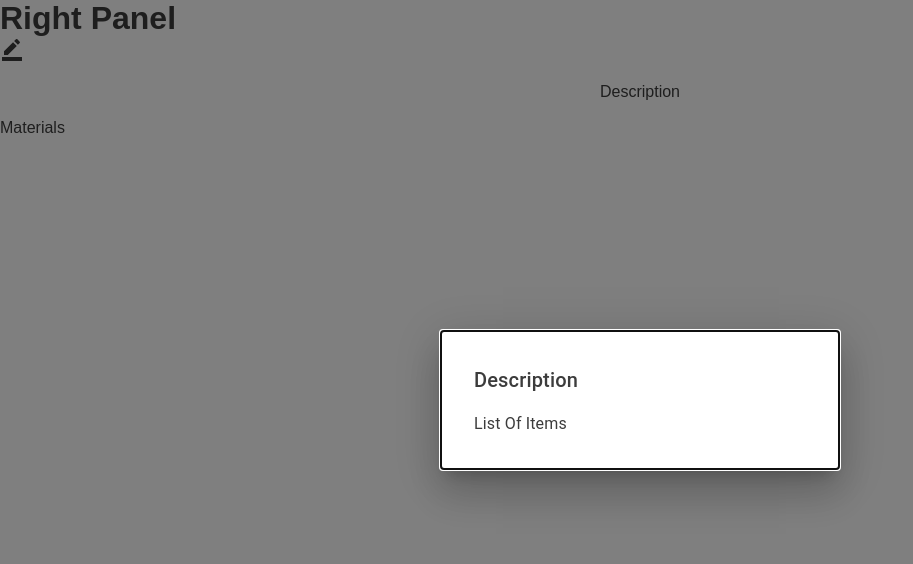
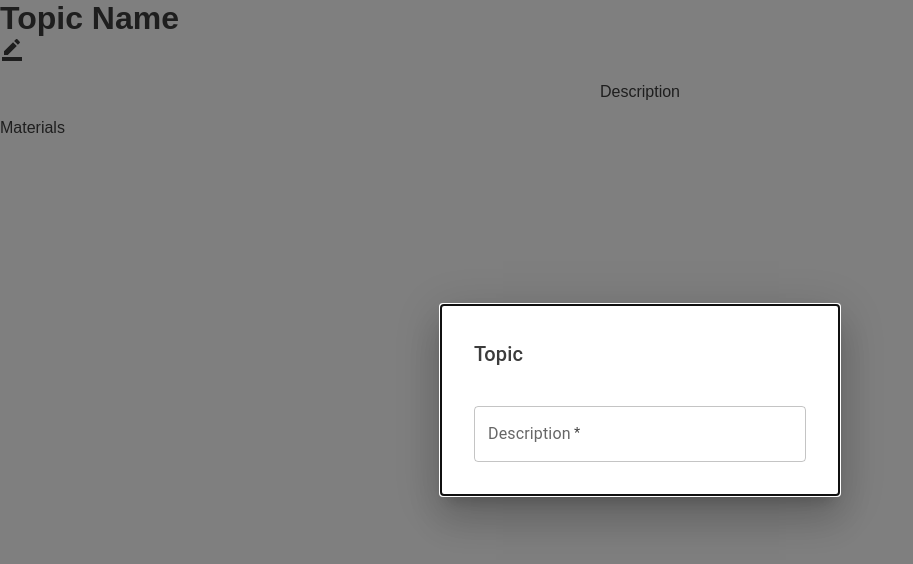
Before and after one commit to Sarthak-23/grasp, a React app in the folder client/: page / in a window 1280 px wide. Both pictures are taken after a click on the icon 12 px from the left and 49 px from the top of the page. Shown: the top 564 px of the page, without its empty margins (0-913 px from the left). Built offline with nearby package versions, Linux system fonts and the light colour scheme.

Commit message:
Improved Right Panel

```diff
--- a/client/src/components/Home/RightPanel/RightPanel.css
+++ b/client/src/components/Home/RightPanel/RightPanel.css
@@ -13,7 +13,7 @@
     width: 350px;
     padding: 10px;
     border: 1px solid black;
-    border-radius: 10px;
+    border-radius: 5px;
     min-height: 30vh;
     margin-top: 20px;
 }
@@ -30,7 +30,7 @@
     width: 350px;
     padding: 20px;
     border: 1px solid black;
-    border-radius: 10px;
+    border-radius: 5px;
     min-height: 15vh;
     margin-top: 20px;
 }
--- a/client/src/components/Home/RightPanel/RightPanel.js
+++ b/client/src/components/Home/RightPanel/RightPanel.js
@@ -6,6 +6,7 @@ import Typography from '@mui/material/Typography';
 import Modal from '@mui/material/Modal';
 import classes from './RightPanel.css';
 import Backdrop from '@mui/material/Backdrop';
+import TextField from '@mui/material/TextField';
 
 const style = {
     position: 'absolute',
@@ -21,11 +22,12 @@ const style = {
 
 const RightPanel = () => {
     const [open, setOpen] = React.useState(false);
+    const [description,setDescription] = useState('');
     const handleOpen = () => setOpen(true);
     const handleClose = () => setOpen(false);
     return (
         <div className={classes.Container}>
-            <h1>Right Panel</h1>
+            <h1>Topic Name</h1>
             <div className={classes.Description}>
                 <BorderColorIcon className={classes.Edit} onClick={handleOpen}/><br/><br/>
                 <div style={{textAlign:"center"}}>
@@ -48,10 +50,21 @@ const RightPanel = () => {
             >
                 <Box sx={style}>
                 <Typography id="modal-modal-title" variant="h6" component="h2">
-                    Description
+                    Topic
                 </Typography>
                 <Typography id="modal-modal-description" sx={{ mt: 2 }}>
-                    List Of Items
+                    <TextField
+                        label="Description"
+                        variant="outlined"
+                        placeholder="Enter Description"
+                        fullWidth
+                        required
+                        style={{ marginTop: '20px' }}
+                        name="description"
+                        id="description"
+                        value={description}
+                        onChange={(e)=>setDescription(e.target.value)}
+                    />
                 </Typography>
                 </Box>
             </Modal>
```
